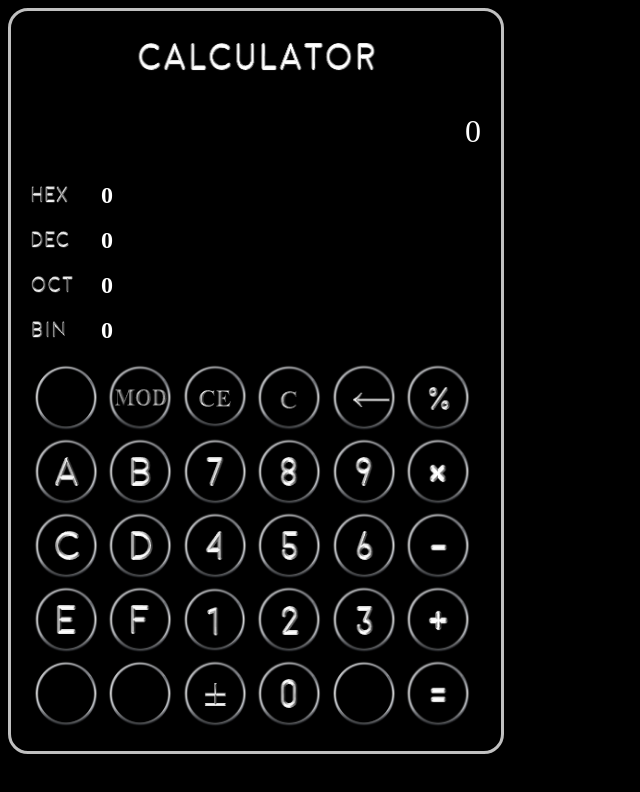
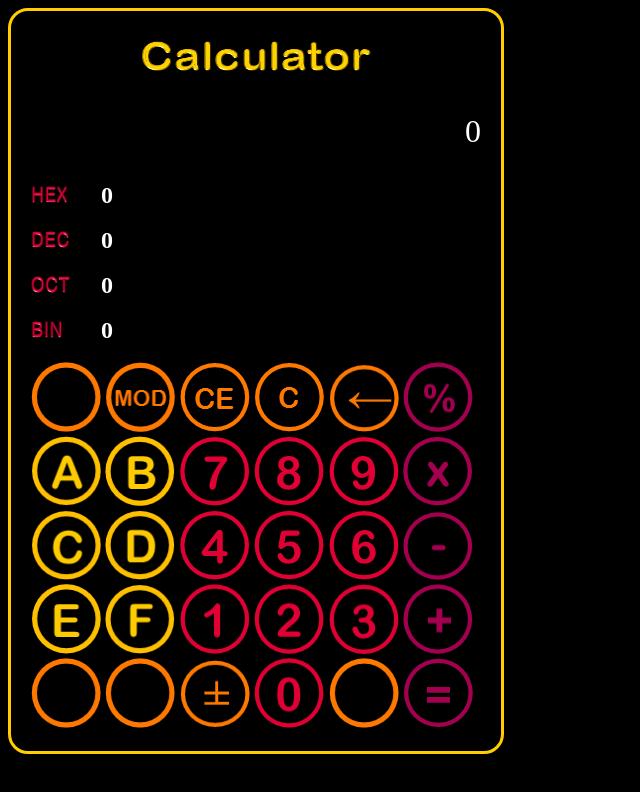
Before and after one commit to AidenYong/swdev, a plain HTML site: page swdev_hw1/Calculator.html in a window 1280 px wide. Shown: the whole page, without its empty margins (0-640 px from the left). Drawn offline with Linux system fonts and the light colour scheme.

Commit message:
color version

```diff
--- a/swdev_hw1/Calculator.html
+++ b/swdev_hw1/Calculator.html
@@ -8,7 +8,7 @@
 			body{ background-color: black;}
 			.calc{ background-color: black;
 					border-style:solid;
-					border-color: silver;
+					border-color: #FFCD00;
 					border-radius: 20px;
 					height: 700px;
 					width: 450px;
@@ -37,52 +37,52 @@
 
 	<body>
 		<div class="calc">
-			<img class="title" src="img/silver/calcl.png" width="250" height="50"  alt="Calculator">
+			<img class="title" src="img/color/calcl.png" width="250" height="50"  alt="Calculator">
 
 			<p class="ans" >0</p>
 
-			<h4 class="c_ans" ><img src="img/silver/hex.png" width="70" height="21"  alt="hex">0</h4>
+			<h4 class="c_ans" ><img src="img/color/hex.png" width="70" height="21"  alt="hex">0</h4>
 			<br>
-			<h4 class="c_ans" ><img src="img/silver/dec.png" width="70" height="21"  alt="dec">0</h4>
+			<h4 class="c_ans" ><img src="img/color/dec.png" width="70" height="21"  alt="dec">0</h4>
 			<br>
-			<h4 class="c_ans" ><img src="img/silver/oct.png" width="70" height="21"  alt="oct">0</h4>
+			<h4 class="c_ans" ><img src="img/color/oct.png" width="70" height="21"  alt="oct">0</h4>
 			<br>
-			<h4 class="c_ans" ><img src="img/silver/bin.png" width="70" height="21"  alt="bin">0</h4>
+			<h4 class="c_ans" ><img src="img/color/bin.png" width="70" height="21"  alt="bin">0</h4>
 			<br>
-			<img  src="img/silver/emp.png" width="70" height="70"  alt="emp">
-			<img  src="img/silver/mod.png" width="70" height="70"  alt="mod">
-			<img  src="img/silver/ce.png" width="70" height="70"  alt="CE">
-			<img  src="img/silver/opc.png" width="70" height="70"  alt="opC">
-			<img  src="img/silver/back.png" width="70" height="70"  alt="back">
-			<img  src="img/silver/perc.png" width="70" height="70"  alt="perc">
+			<img  src="img/color/emp.png" width="70" height="70"  alt="emp">
+			<img  src="img/color/mod.png" width="70" height="70"  alt="mod">
+			<img  src="img/color/ce.png" width="70" height="70"  alt="CE">
+			<img  src="img/color/opc.png" width="70" height="70"  alt="opC">
+			<img  src="img/color/back.png" width="70" height="70"  alt="back">
+			<img  src="img/color/perc.png" width="70" height="70"  alt="perc">
 			<br>
-			<img  src="img/silver/A.png" width="70" height="70"  alt="A">
-			<img  src="img/silver/B.png" width="70" height="70"  alt="B">
-			<img  src="img/silver/7.png" width="70" height="70"  alt="7">
-			<img  src="img/silver/8.png" width="70" height="70"  alt="8">
-			<img  src="img/silver/9.png" width="70" height="70"  alt="9">
-			<img  src="img/silver/mul.png" width="70" height="70"  alt="mul">
+			<img  src="img/color/A.png" width="70" height="70"  alt="A">
+			<img  src="img/color/B.png" width="70" height="70"  alt="B">
+			<img  src="img/color/7.png" width="70" height="70"  alt="7">
+			<img  src="img/color/8.png" width="70" height="70"  alt="8">
+			<img  src="img/color/9.png" width="70" height="70"  alt="9">
+			<img  src="img/color/mul.png" width="70" height="70"  alt="mul">
 			<br>
-			<img  src="img/silver/C.png" width="70" height="70"  alt="C">
-			<img  src="img/silver/D.png" width="70" height="70"  alt="D">
-			<img  src="img/silver/4.png" width="70" height="70"  alt="4">
-			<img  src="img/silver/5.png" width="70" height="70"  alt="5">
-			<img  src="img/silver/6.png" width="70" height="70"  alt="6">
-			<img  src="img/silver/sub.png" width="70" height="70"  alt="sub">
+			<img  src="img/color/C.png" width="70" height="70"  alt="C">
+			<img  src="img/color/D.png" width="70" height="70"  alt="D">
+			<img  src="img/color/4.png" width="70" height="70"  alt="4">
+			<img  src="img/color/5.png" width="70" height="70"  alt="5">
+			<img  src="img/color/6.png" width="70" height="70"  alt="6">
+			<img  src="img/color/sub.png" width="70" height="70"  alt="sub">
 			<br>
-			<img  src="img/silver/E.png" width="70" height="70"  alt="E">
-			<img  src="img/silver/F.png" width="70" height="70"  alt="F">
-			<img  src="img/silver/1.png" width="70" height="70"  alt="1">
-			<img  src="img/silver/2.png" width="70" height="70"  alt="2">
-			<img  src="img/silver/3.png" width="70" height="70"  alt="3">
-			<img  src="img/silver/add.png" width="70" height="70"  alt="add">
+			<img  src="img/color/E.png" width="70" height="70"  alt="E">
+			<img  src="img/color/F.png" width="70" height="70"  alt="F">
+			<img  src="img/color/1.png" width="70" height="70"  alt="1">
+			<img  src="img/color/2.png" width="70" height="70"  alt="2">
+			<img  src="img/color/3.png" width="70" height="70"  alt="3">
+			<img  src="img/color/add.png" width="70" height="70"  alt="add">
 			<br>
-			<img  src="img/silver/emp.png" width="70" height="70"  alt="emp">
-			<img  src="img/silver/emp.png" width="70" height="70"  alt="emp">
-			<img  src="img/silver/sign.png" width="70" height="70"  alt="sign">
-			<img  src="img/silver/0.png" width="70" height="70"  alt="0">
-			<img  src="img/silver/emp.png" width="70" height="70"  alt="emp">
-			<img  src="img/silver/eq.png" width="70" height="70"  alt="eq">
+			<img  src="img/color/emp.png" width="70" height="70"  alt="emp">
+			<img  src="img/color/emp.png" width="70" height="70"  alt="emp">
+			<img  src="img/color/sign.png" width="70" height="70"  alt="sign">
+			<img  src="img/color/0.png" width="70" height="70"  alt="0">
+			<img  src="img/color/emp.png" width="70" height="70"  alt="emp">
+			<img  src="img/color/eq.png" width="70" height="70"  alt="eq">
 			<br>
 		</div>
 
```
